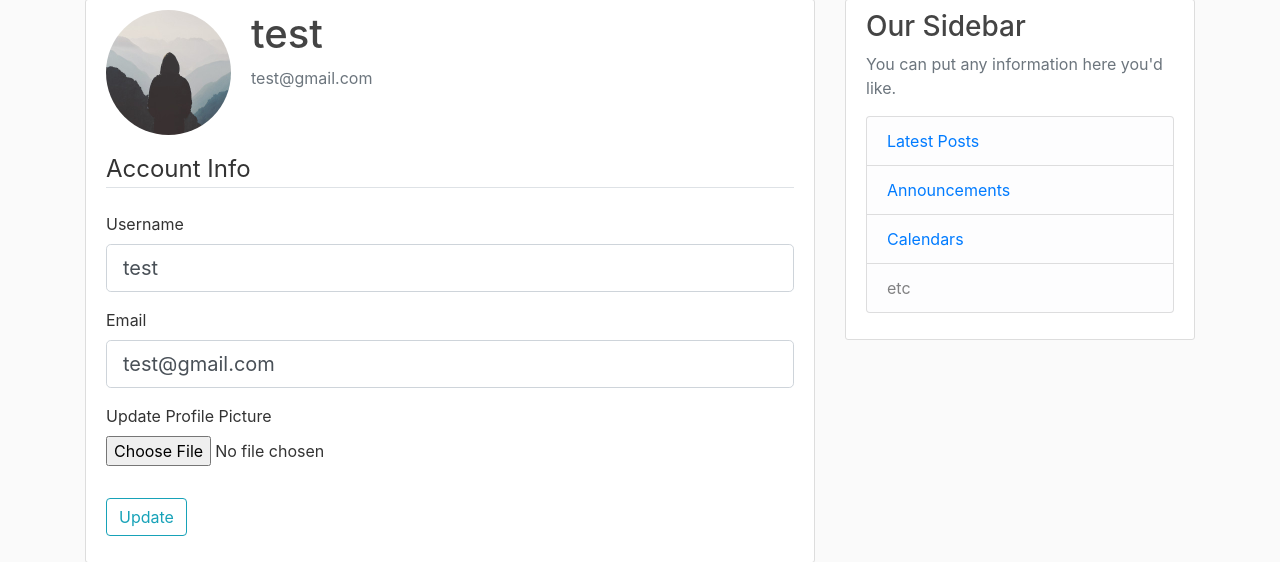
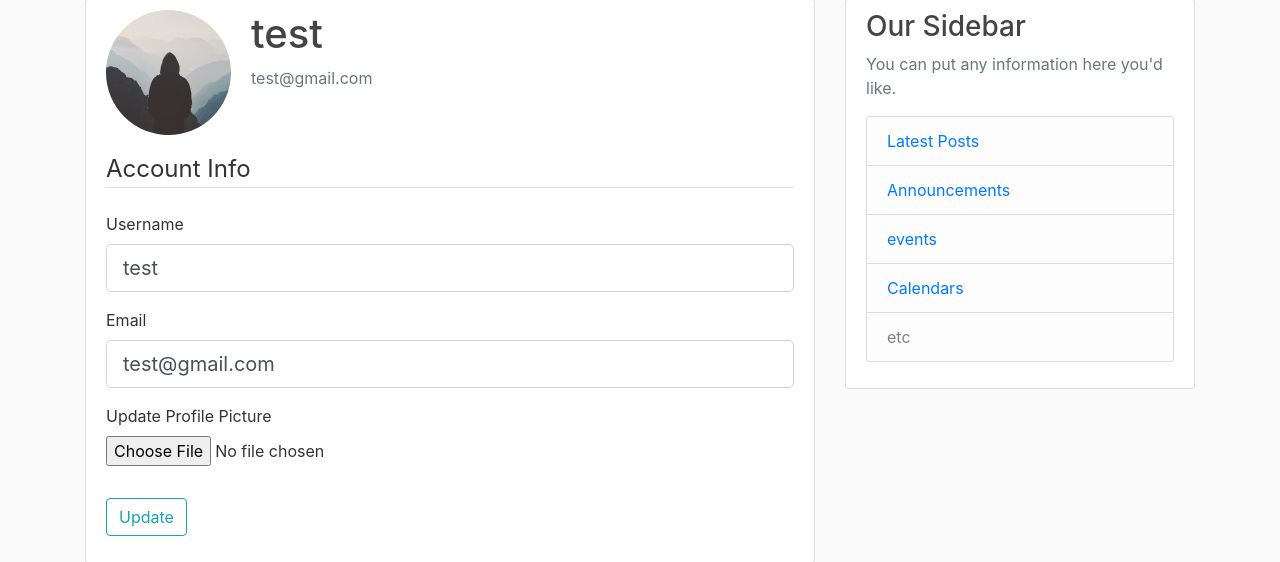
Before and after one commit to ajaynimmala-dev/FLASK_PROJECT1, a Flask app: page /account in a window 1280 px wide. Shown: the part 81-643 px from the top of the page. Run offline with Flask 3, Linux system fonts and the light colour scheme; a user stored in the database is signed in; some libraries are stand-ins or nearby versions.

Commit message:
Update layout.html

```diff
--- a/app/templates/layout.html
+++ b/app/templates/layout.html
@@ -65,6 +65,7 @@
               <ul class="list-group">
                 <li class="list-group-item list-group-item-light"><a href=''>Latest Posts</a></li>
                 <li class="list-group-item list-group-item-light"><a href=''>Announcements</a></li>
+                <li class="list-group-item list-group-item-light"><a href=''>events</a></li>
                 <li class="list-group-item list-group-item-light"><a href=''>Calendars</a></li>
                 <li class="list-group-item list-group-item-light">etc</li>
               </ul>
```
